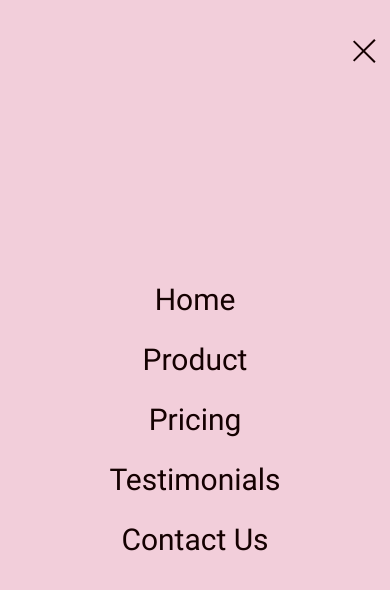
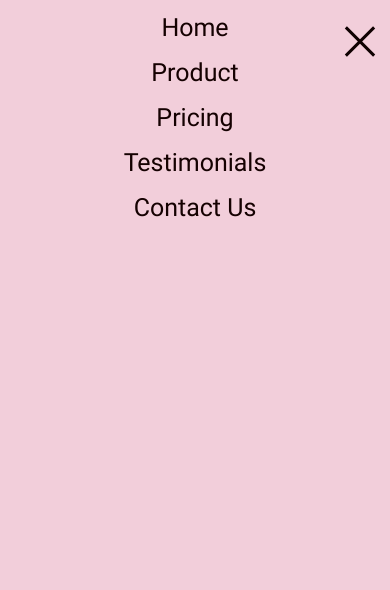
Before and after one commit to Nikko919/Polar, a plain HTML site: page index.html in a window 390 px wide. Both pictures are taken after a click on the element 365 px from the left and 49 px from the top of the page. Drawn offline with Linux system fonts and the light colour scheme.

Commit message:
написали код для бургера, и сделалаи его адаптвным

```diff
--- a/css/adaptive.css
+++ b/css/adaptive.css
@@ -1,40 +1,39 @@
-@media (max-width:770px) {
+@media (max-width: 770px) {
+    .header__burger {
+        display: block;
+    }
+
     .header__menu {
         position: absolute;
-        top: 0;
-        right: 100%;
-        height: 100vh;
+        right: 0;
+        top: -350px;
         width: 100%;
+        padding: 50px 30px 30px 30px;
         background-color: #F2CEDA;
-        display: flex;
-        transition: all .5s;
-        -webkit-transition: all .5s;
-        -moz-transition: all .5s;
-        -ms-transition: all .5s;
-        -o-transition: all .5s;
-    }
-
-    .header__menu.active {
-        right: 0;
+        transition: transform .5s;
+        -webkit-transition: transform .5s;
+        -moz-transition: transform .5s;
+        -ms-transition: transform .5s;
+        -o-transition: transform .5s;
     }
 
     .menu__list {
+        display: flex;
         flex-direction: column;
-        row-gap: 50px;
-        margin: auto;
-        padding-bottom: 5px;
-
 
     }
 
-    .menu__list:hover {
-        color: #D23166;
+    .item-link {
+        font-size: 25px;
+        display: block;
+        padding: 10px;
     }
 
-    .item-link {
-        display: block;
-        font-size: 30px;
-        line-height: 10px;
-
+    .header.open .header__menu {
+        transform: translateY(100%);
+        -webkit-transform: translatey(100%);
+        -moz-transform: translatey(100%);
+        -ms-transform: translatey(100%);
+        -o-transform: translatey(100%);
     }
 }
--- a/css/style.css
+++ b/css/style.css
@@ -65,10 +65,6 @@ body {
 
 }
 
-.open {
-    display: flex !important;
-}
-
 .container {
     max-width: 1155px;
     margin: 0 auto;
@@ -121,71 +117,61 @@ body {
 
 }
 
-/* burger */
+/* Бургир меню  */
 
-
-.burger {
-    display: block;
-    width: 30px;
-    height: 20px;
+.header__burger {
+    display: none;
     position: relative;
-    z-index: 5;
-    cursor: pointer;
+    width: 40px;
+    height: 30px;
+    z-index: 2;
 }
 
-.burger span {
+.header__burger span {
     position: absolute;
-    top: calc(50% - 1px);
-    left: 0;
+    top: 5px;
     width: 100%;
-    height: 2px;
-    background-color: var(--color-menu);
+    height: 3px;
+    background-color: var(--color-title);
+    transition: transform .5s, opacity .5s;
+    -webkit-transition: transform .5s, opacity .5s;
+    -moz-transition: transform .5s, opacity .5s;
+    -ms-transition: transform .5s, opacity .5s;
+    -o-transition: transform .5s, opacity .5s;
 }
 
-.burger::before,
-.burger::after {
-    content: '';
-    position: absolute;
-    height: 2px;
-    width: 100%;
-    background-color: var(--color-menu);
-    transition: all 0.3s ease 0s;
-    -webkit-transition: all 0.3s ease 0s;
-    -moz-transition: all 0.3s ease 0s;
-    -ms-transition: all 0.3s ease 0s;
-    -o-transition: all 0.3s ease 0s;
+.header__burger span:nth-child(2) {
+    transform: translateY(10px);
+    -webkit-transform: translateY(10px);
+    -moz-transform: translateY(10px);
+    -ms-transform: translateY(10px);
+    -o-transform: translateY(10px);
 }
 
-.burger::before {
-    top: 0;
+.header__burger span:nth-child(3) {
+    transform: translateY(20px);
+    -webkit-transform: translateY(20px);
+    -moz-transform: translateY(20px);
+    -ms-transform: translateY(20px);
+    -o-transform: translateY(20px);
 }
 
-.burger::after {
-    bottom: 0;
+.header.open .header__burger span:nth-child(2) {
+    opacity: 0;
 }
 
-.burger.active span {
-    transform: scale(0);
-    -webkit-transform: scale(0);
-    -moz-transform: scale(0);
-    -ms-transform: scale(0);
-    -o-transform: scale(0);
+.header.open .header__burger span:nth-child(1) {
+    transform: translateY(0) rotate(-45deg);
+    -webkit-transform: translateY(0) rotate(-45deg);
+    -moz-transform: translateY(0) rotate(-45deg);
+    -ms-transform: translateY(0) rotate(-45deg);
+    -o-transform: translateY(0) rotate(-45deg);
 }
 
-.burger.active::before {
-    top: 50%;
-    transform: rotate(-45deg) translate(0, -50%);
-    -webkit-transform: rotate(-45deg) translate(0, -50%);
-    -moz-transform: rotate(-45deg) translate(0, -50%);
-    -ms-transform: rotate(-45deg) translate(0, -50%);
-    -o-transform: rotate(-45deg) translate(0, -50%);
+.header.open .header__burger span:nth-child(3) {
+    transform: translateY(0) rotate(45deg);
+    -webkit-transform: translateY(0) rotate(45deg);
+    -moz-transform: translateY(0) rotate(45deg);
+    -ms-transform: translateY(0) rotate(45deg);
+    -o-transform: translateY(0) rotate(45deg);
 }
-
-.burger.active::after {
-    top: 50%;
-    transform: rotate(45deg) translate(0, 50%);
-    -webkit-transform: rotate(45deg) translate(0, 50%);
-    -moz-transform: rotate(45deg) translate(0, 50%);
-    -ms-transform: rotate(45deg) translate(0, 50%);
-    -o-transform: rotate(45deg) translate(0, 50%);
-}
--- a/index.html
+++ b/index.html
@@ -1,12 +1,14 @@
 <!DOCTYPE html>
-<html lang="">
+<html lang="ru">
 
 <head>
     <meta charset="UTF-8">
-    <meta name="viewport" content="width=device-width,user-scalable=no, initial-scale=1.0, maximum-scale=1.0, ">
+    <meta name="viewport"
+        content="width=device-width,user-scalable=no, initial-scale=1.0, maximum-scale=1.0, minimum-scale=1.0 ">
     <link rel="stylesheet" href="./css/reset.css">
+    <link rel="stylesheet" href="./css/style.css">
     <link rel="stylesheet" href="./css/adaptive.css">
-    <link rel="stylesheet" href="./css/style.css">
+
     <title>Polar</title>
 </head>
 
@@ -28,8 +30,9 @@
                     <a class="link-btn" href="##">Buy Now</a>
                 </div>
                 <!-- burger -->
-
-                <div class="burger">
+                <div class="header__burger" id="burger">
+                    <span></span>
+                    <span></span>
                     <span></span>
                 </div>
             </div>
--- a/js/main.js
+++ b/js/main.js
@@ -1,11 +1,5 @@
-const menu = document.querySelector('.header__menu')
-const menuBtn = document.querySelector('.burger')
-const body = document.body;
-
-if (menu && menuBtn) {
-    menuBtn.addEventListener('click', () => {
-        menu.classList.toggle('active')
-        menuBtn.classList.toggle('active')
-        body.classList.toggle('lock')
+document.addEventListener("DOMContentLoaded", function () {
+    document.getElementById("burger").addEventListener("click", function () {
+        document.querySelector("header").classList.toggle("open")
     })
-}
+})
```
